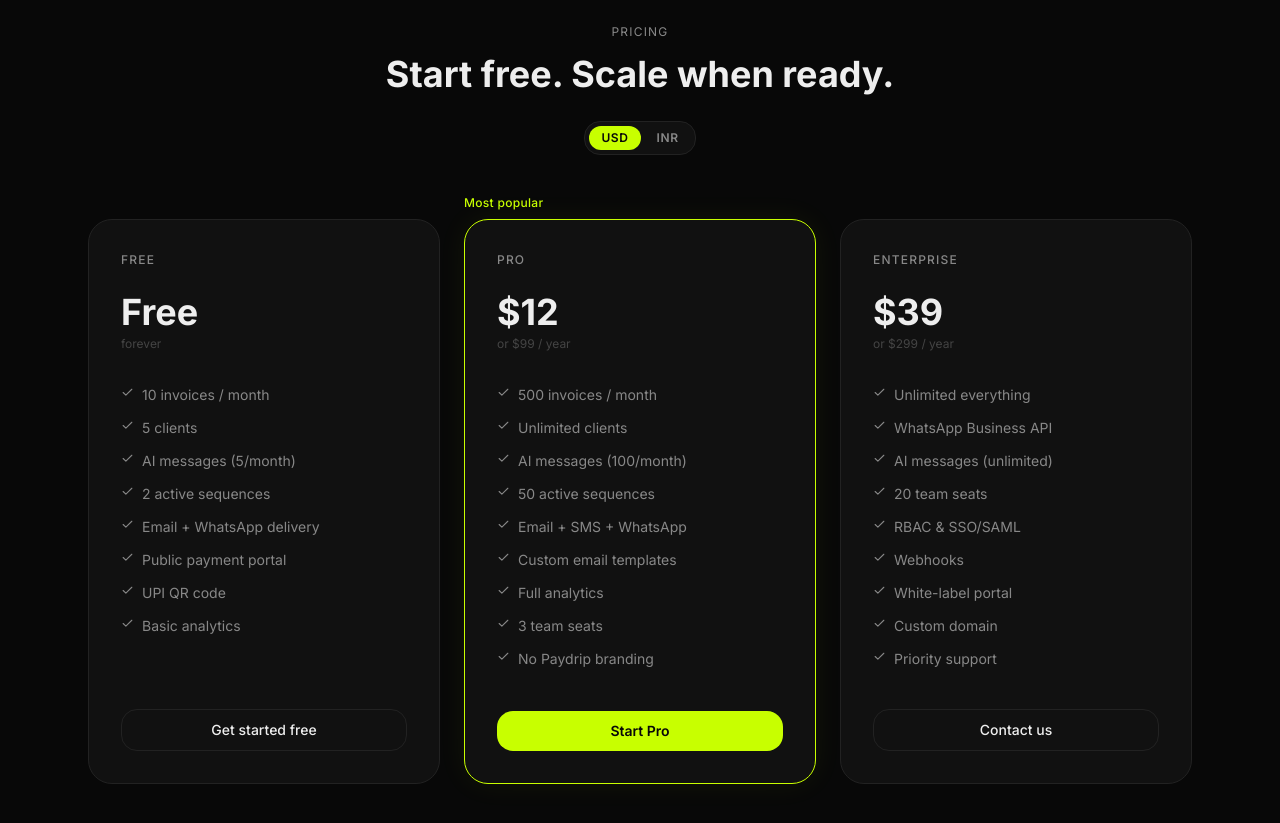
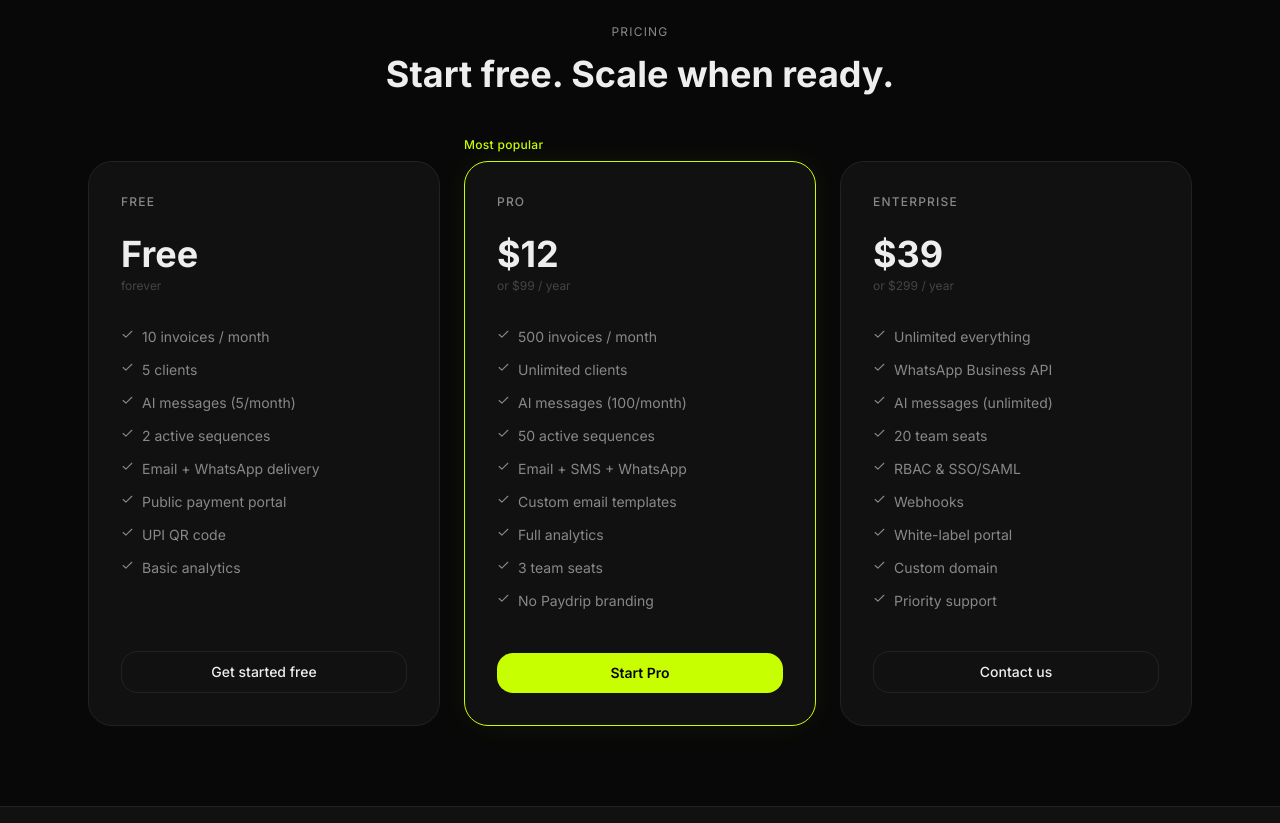
Before and after one commit to slurrystyles/paydrip, a React (Vite) app: page / in a window 1280 px wide. Shown: the part 3320-4143 px from the top of the page. Built offline with nearby package versions, Linux system fonts and the light colour scheme; no server answers; the database is empty.

Commit message:
feat(pricing): remove currency toggle from landing page
Simplify the landing page UI by removing the currency selection feature.

```diff
--- a/src/components/LandingPage.tsx
+++ b/src/components/LandingPage.tsx
@@ -63,7 +63,7 @@ export default function LandingPage({ user }: { user: User | null }) {
     }
   }, [window.location.hash]);
 
-  const { currency, setCurrency, prices: PRICES } = useCurrency();
+  const { currency, prices: PRICES } = useCurrency();
 
   useEffect(() => {
     // Dynamic Font Injection
@@ -476,26 +476,6 @@ export default function LandingPage({ user }: { user: User | null }) {
             <div className="mb-10 text-center">
               <p className="text-xs text-[#888888] uppercase tracking-widest mb-3">Pricing</p>
               <h2 className="text-3xl md:text-4xl font-bold text-[#EEEEEE] leading-tight">Start free. Scale when ready.</h2>
-
-              {/* Currency Toggle */}
-              <div className="flex justify-center mt-6">
-                <div className="bg-[#111111] border border-[#222222] rounded-lg p-1 inline-flex gap-1">
-                  {(['usd', 'inr'] as const).map((curr) => (
-                    <button
-                      key={curr}
-                      onClick={() => setCurrency(curr)}
-                      className={cn(
-                        "rounded-md px-3 py-1 text-xs font-semibold uppercase tracking-wider transition-all",
-                        currency === curr
-                          ? "bg-[#C8FF00] text-[#080808]"
-                          : "text-[#888888] hover:text-[#EEEEEE]"
-                      )}
-                    >
-                      {curr}
-                    </button>
-                  ))}
-                </div>
-              </div>
             </div>
 
             {/* Pricing columns */}
```
